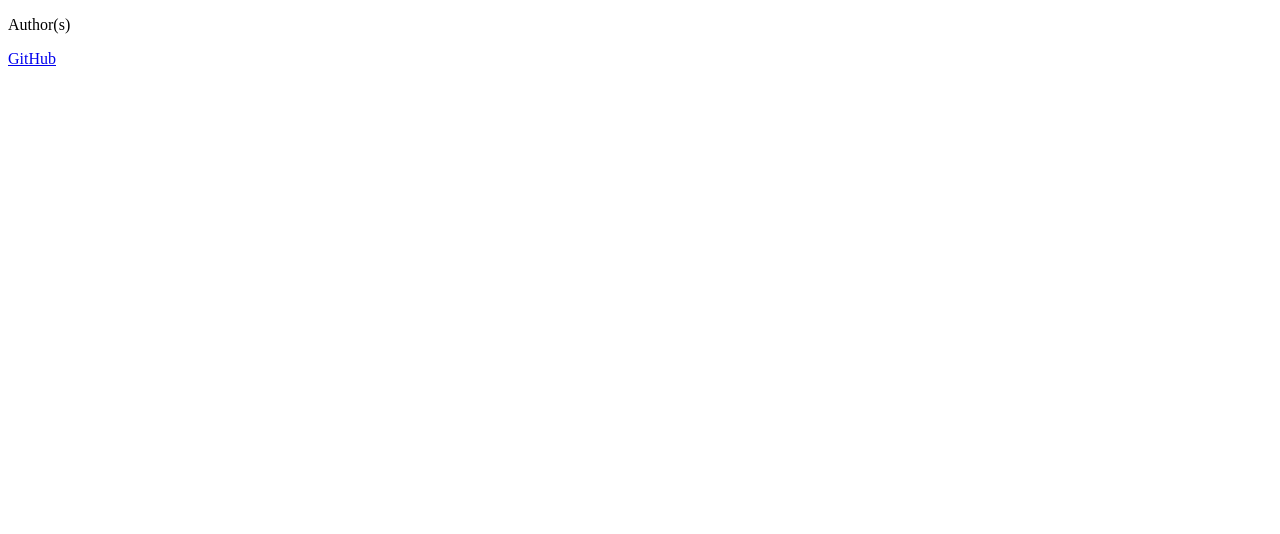
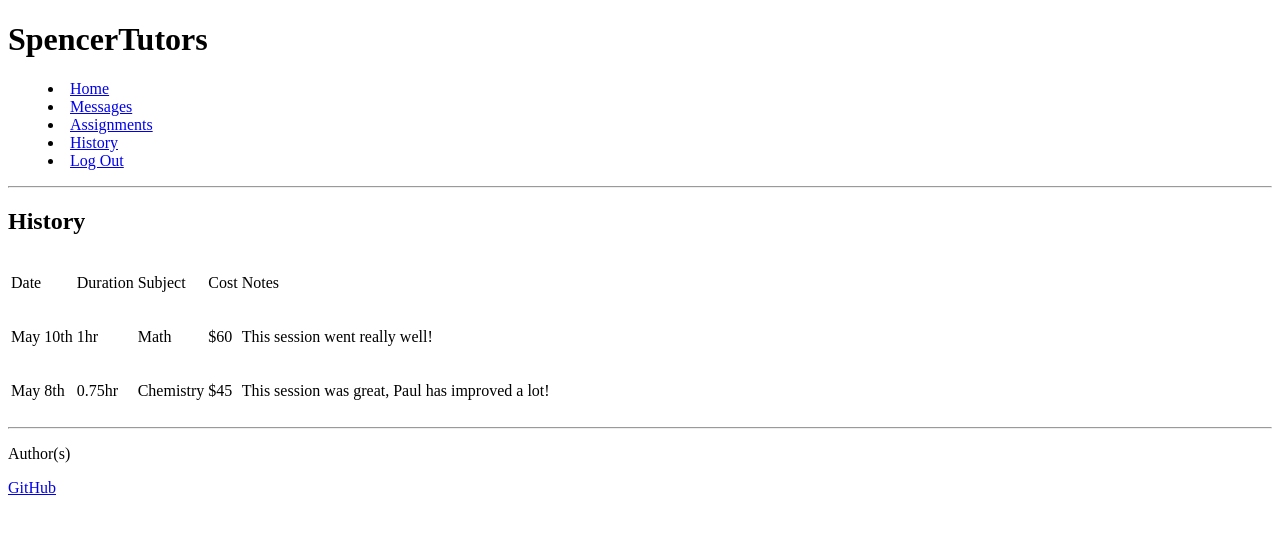
Before and after one commit to spencer-s-hodson/startup, a plain HTML site: page history.html in a window 1280 px wide. Drawn offline with Linux system fonts and the light colour scheme.

Commit message:
finished project

```diff
--- a/history.html
+++ b/history.html
@@ -1,14 +1,78 @@
 <!DOCTYPE html>
 <html>
     <head>
-
+        <title>SpencerTutors</title>
     </head>
     <body>
         <header>
-
+            <h1>SpencerTutors</h1>
+            <nav>
+                <menu>
+                    <li><a href="home.html">Home</a></li>
+                    <li><a href="messages.html">Messages</a></li>
+                    <li><a href="assignments.html">Assignments</a></li>
+                    <li><a href="history.html">History</a></li>
+                    <li><a href="index.html">Log Out</a></li>
+                </menu>
+            </nav>
+            <hr>
         </header>
         <main>
-
+            <h2><b>History</b></h2>
+            <table>
+                <tr>
+                    <td>
+                        <p>Date</p>
+                    </td>
+                    <td>
+                        <p>Duration</p>
+                    </td>
+                    <td>
+                        <p>Subject</p>
+                    </td>
+                    <td>
+                        <p>Cost</p>
+                    </td>
+                    <td>
+                        <p>Notes</p>
+                    </td>
+                </tr>
+                <tr>
+                    <td>
+                        <p>May 10th</p>
+                    </td>
+                    <td>
+                        <p>1hr</p>
+                    </td>
+                    <td>
+                        <p>Math</p>
+                    </td>
+                    <td>
+                        <p>$60</p>
+                    </td>
+                    <td>
+                        <p>This session went really well!</p>
+                    </td>
+                </tr>
+                <tr>
+                    <td>
+                        <p>May 8th</p>
+                    </td>
+                    <td>
+                        <p>0.75hr</p>
+                    </td>
+                    <td>
+                        <p>Chemistry</p>
+                    </td>
+                    <td>
+                        <p>$45</p>
+                    </td>
+                    <td>
+                        <p>This session was great, Paul has improved a lot!</p>
+                    </td>
+                </tr>
+            </table>
+        <hr>
         </main>
         <footer>
             <p>Author(s)</p>
```
